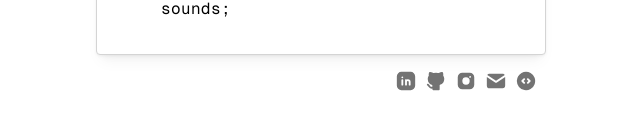
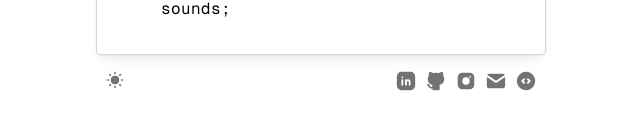
Before and after one commit to thesammarks/jcms, a Next.js app: page /card in a window 1280 px wide. Shown: the part 506-636 px from the top of the page, without its empty margins (319-959 px from the left). Built offline with nearby package versions, Linux system fonts and the light colour scheme.

Commit message:
add color theme control

```diff
--- a/app/card/page.tsx
+++ b/app/card/page.tsx
@@ -1,6 +1,7 @@
 import { Card } from '@mantine/core';
 import Icons from "@/app/components/Icons";
 import CardContent from "@/app/components/CardContent";
+import ThemeControl from "@/app/components/ThemeControl";
 
 export default function App() {
     return (
@@ -19,6 +20,7 @@ export default function App() {
                     text-black dark:text-neutral-300
                 ">
                 <Icons />
+                <ThemeControl />
                 <CardContent />
             </Card>
         </div>
--- /dev/null
+++ b/app/components/ThemeControl.tsx
@@ -0,0 +1,33 @@
+'use client'
+
+import { IconMoonFilled, IconSunFilled } from "@tabler/icons-react";
+import { useMantineColorScheme } from "@mantine/core";
+import Icon from "@/app/components/Icon";
+
+export default function ThemeControl() {
+    const { colorScheme, setColorScheme } = useMantineColorScheme();
+
+    return (
+        <div className="
+            absolute top-[105%] left-2 flex gap-2.5
+            text-neutral-500 dark:text-neutral-400
+        ">
+            {colorScheme == "dark" ?
+                <Icon
+                    icon={IconMoonFilled}
+                    className={`absolute className="hover:text-blue-500"`}
+                    onPress={() => setColorScheme("light")}
+                    width={18}
+                    height={18}
+                /> :
+                <Icon
+                    icon={IconSunFilled}
+                    className={`absolute className="hover:text-blue-500"`}
+                    onPress={() => setColorScheme("dark")}
+                    width={20}
+                    height={20}
+                />
+            }
+        </div>
+    );
+}
```
